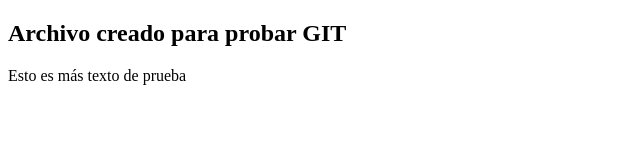
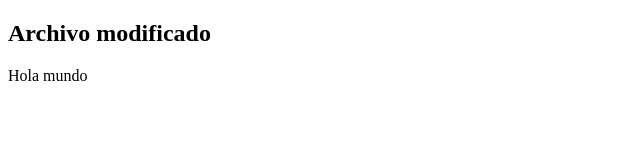
Before and after one commit to JorgeHernandezPuertas/prueba-despliegue, a plain HTML site: page index.html in a window 1280 px wide. Shown: the whole page, without its empty margins (0-640 px from the left). Drawn offline with Linux system fonts and the light colour scheme.

Commit message:
Index modificado
Index modificado

```diff
--- a/index.html
+++ b/index.html
@@ -8,8 +8,8 @@
 </head>
 
 <body>
-  <h2>Archivo creado para probar GIT</h2>
-  <p>Esto es más texto de prueba</p>
+  <h2>Archivo modificado</h2>
+  <p>Hola mundo</p>
 </body>
 
 </html>
```
